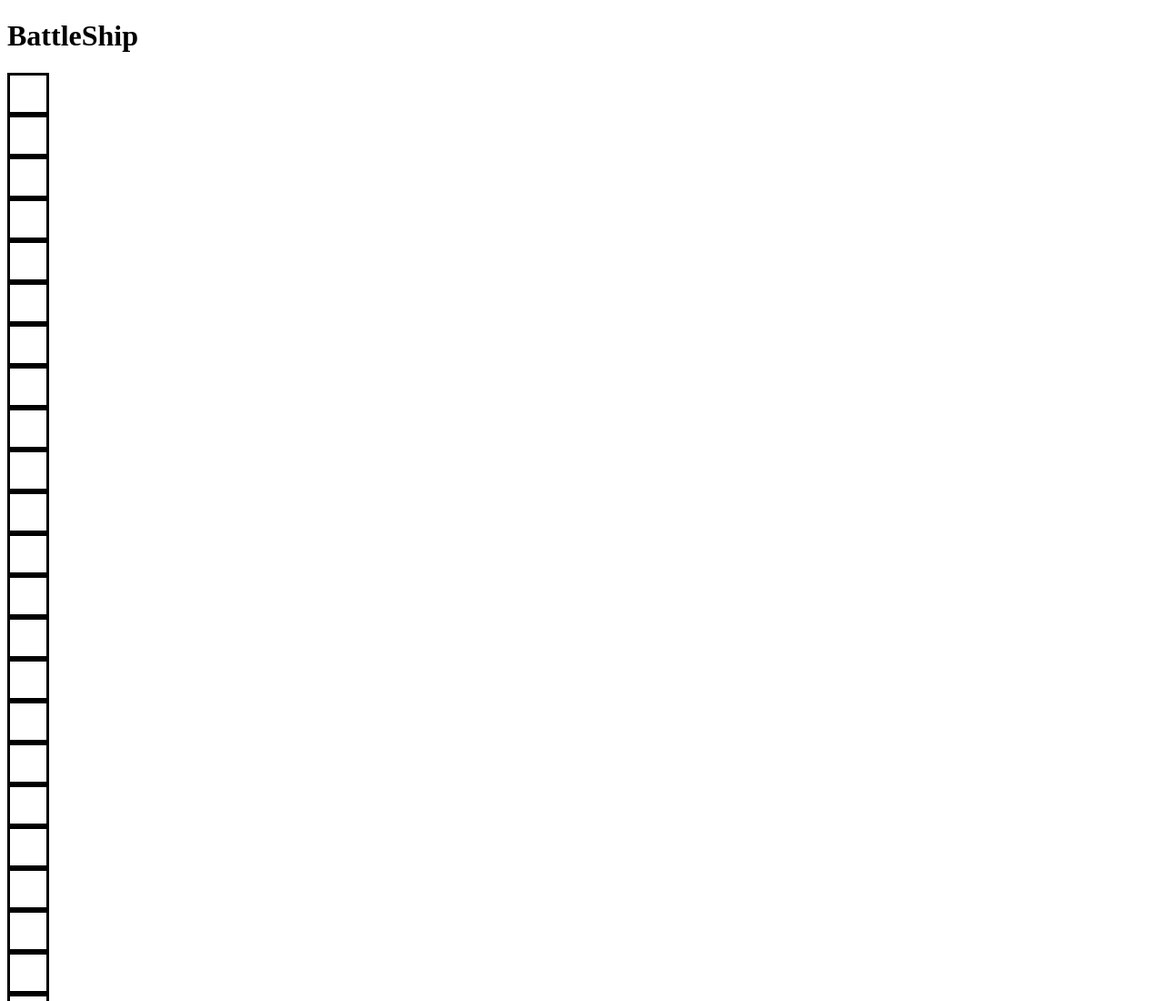
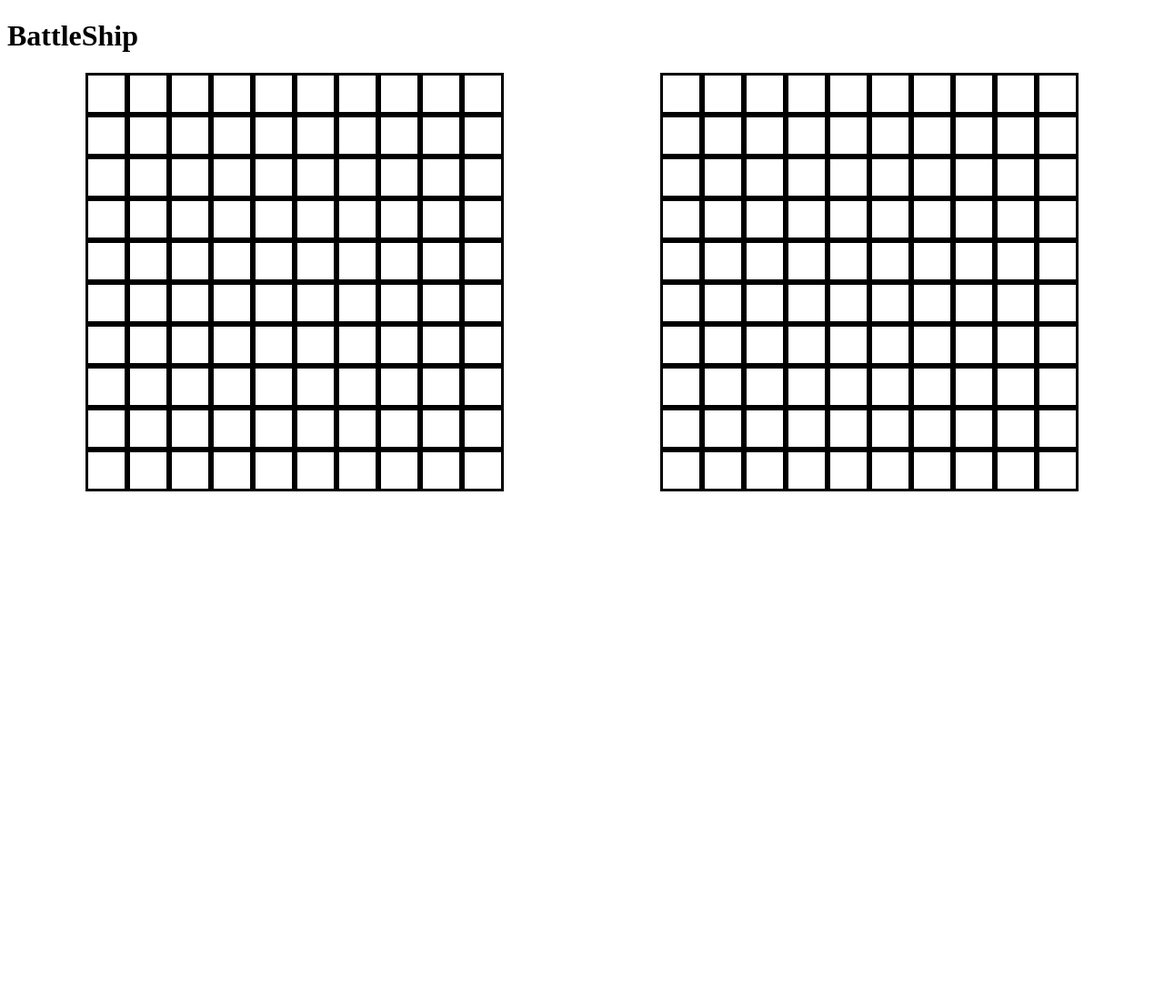
Before and after one commit to ImExtraPolite3/battleship, a website built with webpack: page src/index.html in a window 1280 px wide. Shown: the top 1100 px of the page at 91% size. After the commit the page ends 800 px from the top, so only its background shows below. Built offline with nearby package versions, Linux system fonts and the light colour scheme.

Commit message:
create the user and computer boards

```diff
--- a/src/gameboard.js
+++ b/src/gameboard.js
@@ -1,15 +1,53 @@
+function player_gameboard_rows(num) {
+  const createRow = document.createElement('div');
+  createRow.className = `row player-row${num}`;
+
+  return createRow;
+}
+
+function computer_gameboard_rows(num) {
+  const createRow = document.createElement('div');
+  createRow.className = `row computer-row${num}`;
+
+  return createRow;
+}
+
+function player_gameboard_square() {
+  const createSquare = document.createElement('div');
+  createSquare.className = 'player-squares';
+
+  return createSquare;
+}
+
+function computer_gameboard_square() {
+  const createSquare = document.createElement('div');
+  createSquare.className = 'computer-squares';
+
+  return createSquare;
+}
+
 function player_gameboard() {
   const player_board = document.getElementById('player-board');
-  const container = document.getElementById('container');
 
   for (let i = 0; i < 10; i++) {
+    player_board.appendChild(player_gameboard_rows(i));
     for (let j = 0; j < 10; j++) {
-      const createSquares = document.createElement('div');
-      createSquares.classList.add('player-square');
-      player_board.appendChild(createSquares);
+      const rows = document.querySelector('.player-row' + i);
+      rows.appendChild(player_gameboard_square());
     }
   }
-  container.appendChild(player_board);
 }
 
-export { player_gameboard };
+function computer_gamesboard() {
+  const computer_board = document.getElementById('computer-board');
+
+  for (let i = 0; i < 10; i++) {
+    computer_board.appendChild(computer_gameboard_rows(i));
+    for (let j = 0; j < 10; j++) {
+      const rows = document.querySelector('.computer-row' + i);
+      rows.appendChild(computer_gameboard_square());
+    }
+  }
+}
+
+export { player_gameboard, computer_gamesboard };
--- a/src/index.html
+++ b/src/index.html
@@ -8,8 +8,11 @@
   <body>
     <div id="container">
       <h1>BattleShip</h1>
-      <div id="player-board"></div>
-      <div id="computer-board"></div>
+
+      <div id="boards">
+        <div id="player-board"></div>
+        <div id="computer-board"></div>
+      </div>
     </div>
   </body>
 </html>
--- a/src/index.js
+++ b/src/index.js
@@ -1,7 +1,5 @@
 import './style.css';
-import { check } from './createShips';
-import { player_gameboard } from './gameboard';
-
-console.log(check());
+import { player_gameboard, computer_gamesboard } from './gameboard';
 
 player_gameboard();
+computer_gamesboard();
--- a/src/style.css
+++ b/src/style.css
@@ -1,4 +1,14 @@
-.player-square {
+#boards {
+  display: flex;
+  justify-content: space-around;
+}
+
+.row {
+  display: flex;
+}
+
+.player-squares,
+.computer-squares {
   border: solid;
   width: 20px;
   padding: 20px 10px;
```
